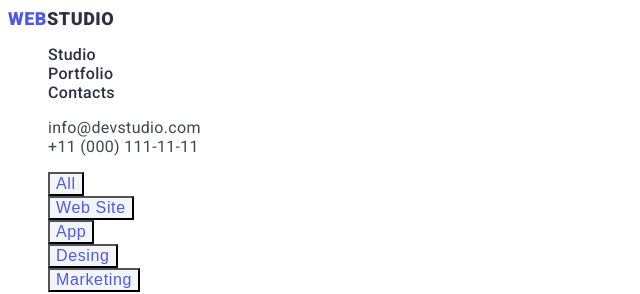
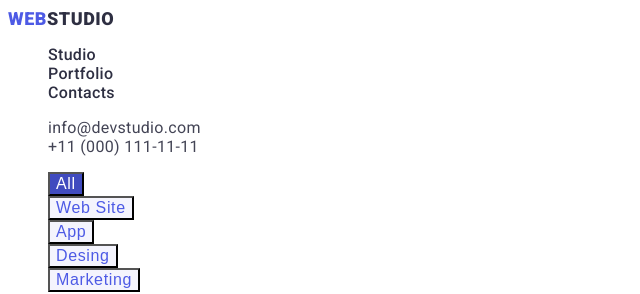
Before and after one commit to Valentun2/goit-hw-2, a plain HTML site: page portfolio.html in a window 1280 px wide. In both pictures the pointer is over the button "All". Shown: the top 294 px of the page, 0-640 px from the left. Drawn offline with Linux system fonts and the light colour scheme.

Commit message:
Update styles.css

```diff
--- a/css/styles.css
+++ b/css/styles.css
@@ -4,6 +4,7 @@
   --secondary-color: #ffffff;
   --color-text: #434455;
   --third-color: #f4f4fd;
+  --button-color: #404BBF;
 }
 .link {
   text-decoration: none;
@@ -127,6 +128,11 @@ letter-spacing: 0.04em;
 color: var(--color-logo);
 background: var(--third-color);
 }
+.button-portfolio:hover,
+.button-portfolio:focus{
+  color: var(--secondary-color);
+background: var(--button-color);
+}
 .desc {
   font-size: 16px;
 line-height: 24px;
```
